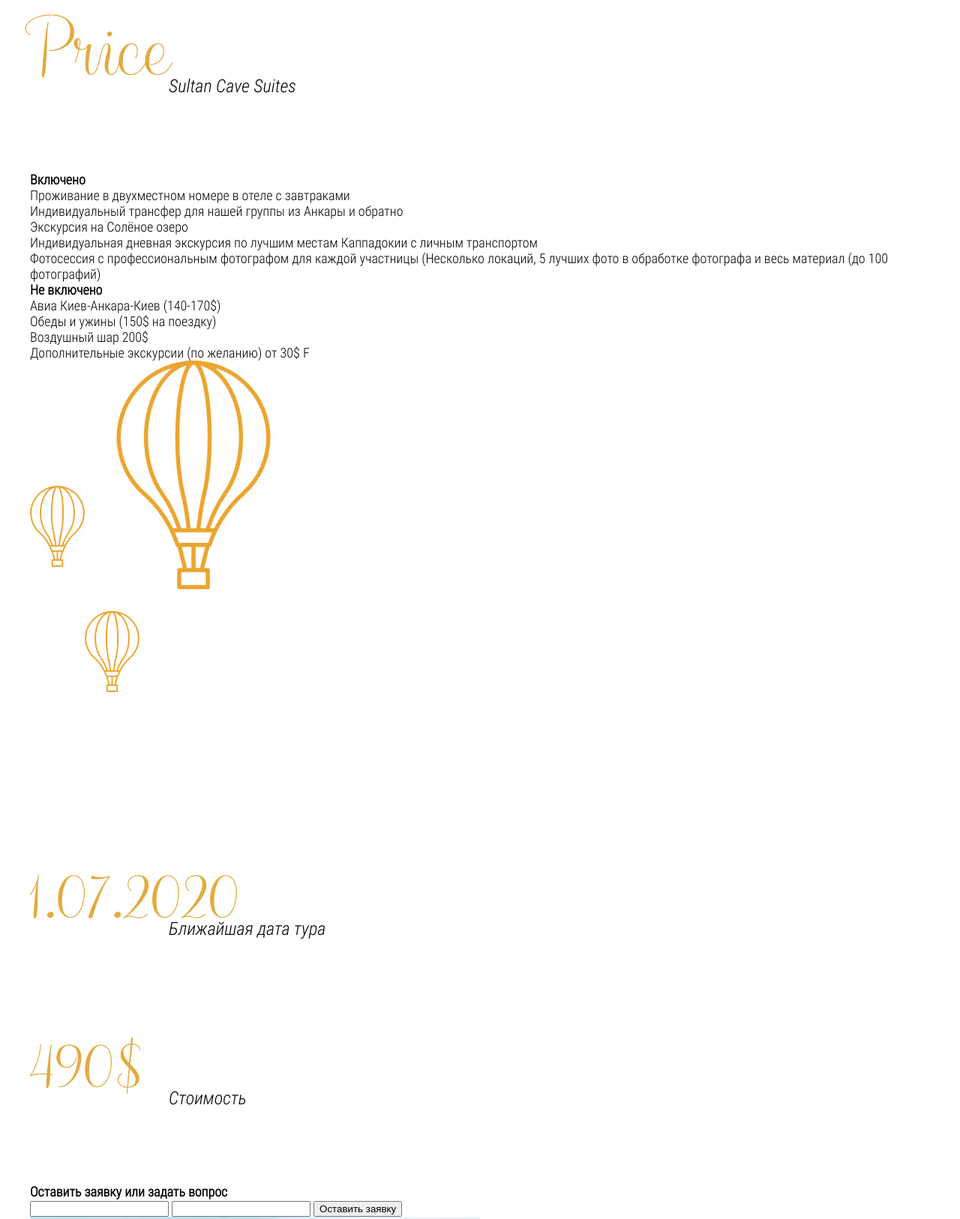
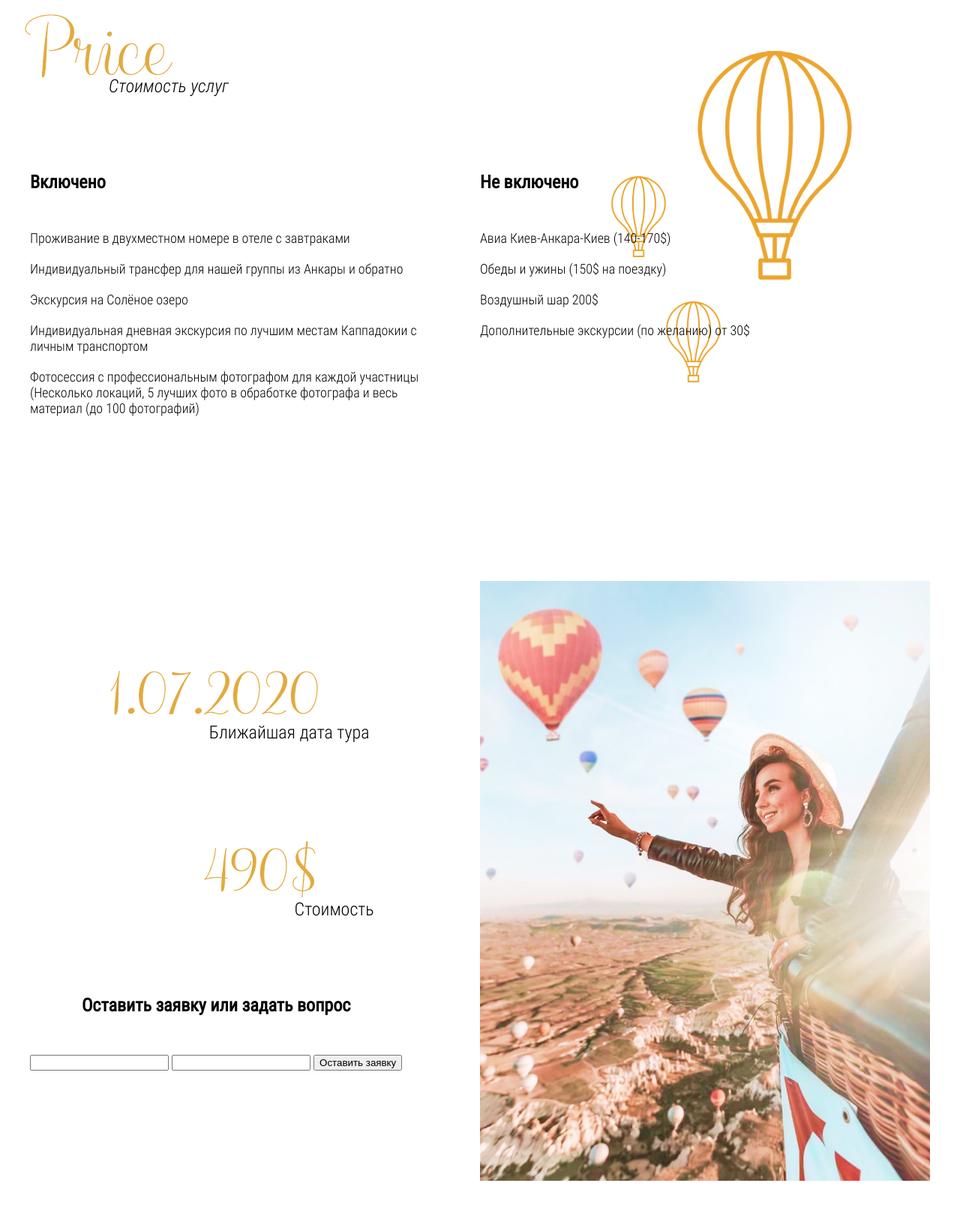
Before and after one commit to atata2008/Cappadocia_my, a plain HTML site: page index.html in a window 1280 px wide. Shown: the part 4603-6229 px from the top of the page at 75% size. Drawn offline with nearby package versions, Linux system fonts and the light colour scheme.

Commit message:
added last sections

```diff
--- a/css/style.css
+++ b/css/style.css
@@ -195,7 +195,8 @@ a {
     right: 0;
 }
 
-.fairy-tail__inner, .our-trip__inner {
+.fairy-tail__inner,
+.our-trip__inner {
     position: relative;
 }
 
@@ -229,7 +230,7 @@ a {
     padding: 10px 0;
 }
 
-fairy-tail__title span {
+.fairy-tail__title span {
     margin-left: 185px;
 }
 
@@ -268,30 +269,103 @@ fairy-tail__title span {
     padding: 11px 53px;
     border: 1px solid #E2AB3F;
 }
-.our-trip__content{
+
+.our-trip__content {
     width: 50%;
-    padding-right: 55px; /*ограничить ширину текста*/
+    padding-right: 55px;
+    /*ограничить ширину текста*/
 }
-.hotel__title span{
+
+.hotel__title span {
     margin-left: 120px;
 }
-.hotel-inner{
- display: flex;
+
+.hotel-inner,
+.price-inner {
+    display: flex;
 }
 
-.hotel__image{
+.hotel__image {
     margin-right: 100px;
 }
-.hotel__note{
+
+.hotel__note {
     margin-bottom: 20px;
 }
 
-.hotel__gallery{
-margin-top: 80px;
-display: flex;
-flex-wrap: wrap;
-justify-content: space-between;
+.hotel__gallery {
+    margin-top: 80px;
+    display: flex;
+    flex-wrap: wrap;
+    justify-content: space-between;
 }
-.hotel__gallery a{
+
+.hotel__gallery a {
     margin-top: 50px;
 }
+
+.price__include-title,
+.price__not-include-title,
+.request__message {
+    font-size: 24px;
+    line-height: 28px;
+    font-family: 'RobotoCondensed-Regular';
+    margin-bottom: 50px;
+}
+
+.price__include {
+    margin-right: 70px;
+    width: 530px;
+}
+
+.price__list-item {
+    margin-bottom: 20px;
+}
+
+.price {
+    background-image: url(../images/balloon.png);
+    background-repeat: no-repeat;
+    background-position: center right 15%;
+}
+
+.price__not-iclude {
+    width: 30%;
+}
+
+.price__title span {
+    margin-left: 105px;
+}
+
+.request__inner {
+    display: flex;
+    justify-content: space-between;
+}
+.request__content{
+    text-align: center;
+}
+
+.request__date span,
+.request__price span {
+    font-size: 24px;
+    line-height: 28px;
+    font-family: 'RobotoCondensed-Light';
+    color: #000000;
+    display: block;
+    ;
+}
+
+.request__date span, .request__price span {
+    margin-left: 195px;
+    margin-top: -20px;
+    }
+
+.request__price{
+    margin-left: 120px;
+}
+.request__date title{
+    margin-bottom: 50px;
+
+}
+.request__info{
+margin-top: 80px ;
+}
--- a/index.html
+++ b/index.html
@@ -163,51 +163,49 @@
 
   <section class="price page-section">
     <div class="container">
-      <div class="prise__section">
-        <h3 class="price__title title">Price<span>Sultan Cave Suites</span></h3>
-        <div class="prise__inlude">
+      <h3 class="price__title title">Price<span>Стоимость услуг</span></h3>
+      <div class="price-inner">
+        <div class="price__include">
           <h4 class="price__include-title">Включено</h4>
-          <p class="pric__include-note">Проживание в двухместном номере в отеле с завтраками
-          </p>
-          <p class="pric__include-note">Индивидуальный трансфер для нашей группы из Анкары и обратно
-          </p>
-          <p class="pric__include-note">Экскурсия на Солёное озеро
-          </p>
-          <p class="pric__include-note">Индивидуальная дневная экскурсия по лучшим местам Каппадокии с личным
-            транспортом
-          </p>
-          <p class="pric__include-note">Фотосессия с профессиональным фотографом для каждой участницы
-            (Несколько локаций, 5 лучших фото в обработке фотографа и весь материал (до 100 фотографий)
-          </p>
+          <ul class="price__list">
+            <li class="price__list-item">Проживание в двухместном номере в отеле с завтраками</li>
+            <li class="price__list-item">Индивидуальный трансфер для нашей группы из Анкары и обратно</li>
+            <li class="price__list-item">Экскурсия на Солёное озеро</li>
+            <li class="price__list-item">Индивидуальная дневная экскурсия по лучшим местам Каппадокии с личным
+              транспортом</li>
+            <li class="price__list-item">Фотосессия с профессиональным фотографом для каждой участницы
+              (Несколько локаций, 5 лучших фото в обработке фотографа и весь материал (до 100 фотографий)</li>
+          </ul>
         </div>
-        <div class="price__oniclude">
-          <h4 class="price__oninclude-title">Не включено</h4>
-          <p class="price__include-note">Авиа Киев-Анкара-Киев (140-170$)</p>
-          <p class="price__include-note">Обеды и ужины (150$ на поездку)
-
-          </p>
-          <p class="price__include-note">Воздушный шар 200$</p>
-          <p class="price__include-note">Дополнительные экскурсии (по желанию) от 30$
-            F</p>
+        <div class="price__not-iclude">
+          <h4 class="price__not-include-title">Не включено</h4>
+          <ul class="price__list">
+            <li class="price__list-item">Авиа Киев-Анкара-Киев (140-170$)</li>
+            <li class="price__list-item">Обеды и ужины (150$ на поездку)</li>
+            <li class="price__list-item">Воздушный шар 200$</li>
+            <li class="price__list-item">Дополнительные экскурсии (по желанию) от 30$</li>
+          </ul>
         </div>
-        <img class="price__section-img" src="images/balloon.png" alt="воздушные шары">
-      </div>
-    </div>
   </section>
 
   <section class="request page-section">
     <div class="container">
-      <div class="request__info">
-        <h3 class="request__date title">1.07.2020<span>Ближайшая дата тура</span></h3>
-        <h3 class="request__price title">490$<span>Стоимость</span></h3>
-        <h4 class="request__message">Оставить заявку или задать вопрос</h4>
-        <input class="request_form" type="Имя">
-        <input class="request_form" type="Телефон">
-        <button class="request__tosend">Оставить заявку</button>
+      <div class="request__inner">
+        <div class="request__content">
+          <div class="request__info">
+            <div class="request__date title">1.07.2020<span>Ближайшая дата тура</span></div>
+            <div class="request__price title">490$<span>Стоимость</span></div>
+          </div>
+          <form class="request__form">
+            <h4 class="request__message">Оставить заявку или задать вопрос</h4>
+            <input class="request__form-name" type="Имя">
+            <input class="request__form-phone" type="Телефон">
+            <button class="request__form-btn" type="submit">Оставить заявку</button>
+          </form>
+        </div>
+        <img class="request__image" src="images/woman_and_balloon.jpg" alt="A woman and balloon">
       </div>
-      <div class="request__image">
-        <img src="images/woman_and_balloon.jpg" alt="A woman and balloon">
-      </div>
+    </div>
   </section>
 
   <section class="footer">
```
